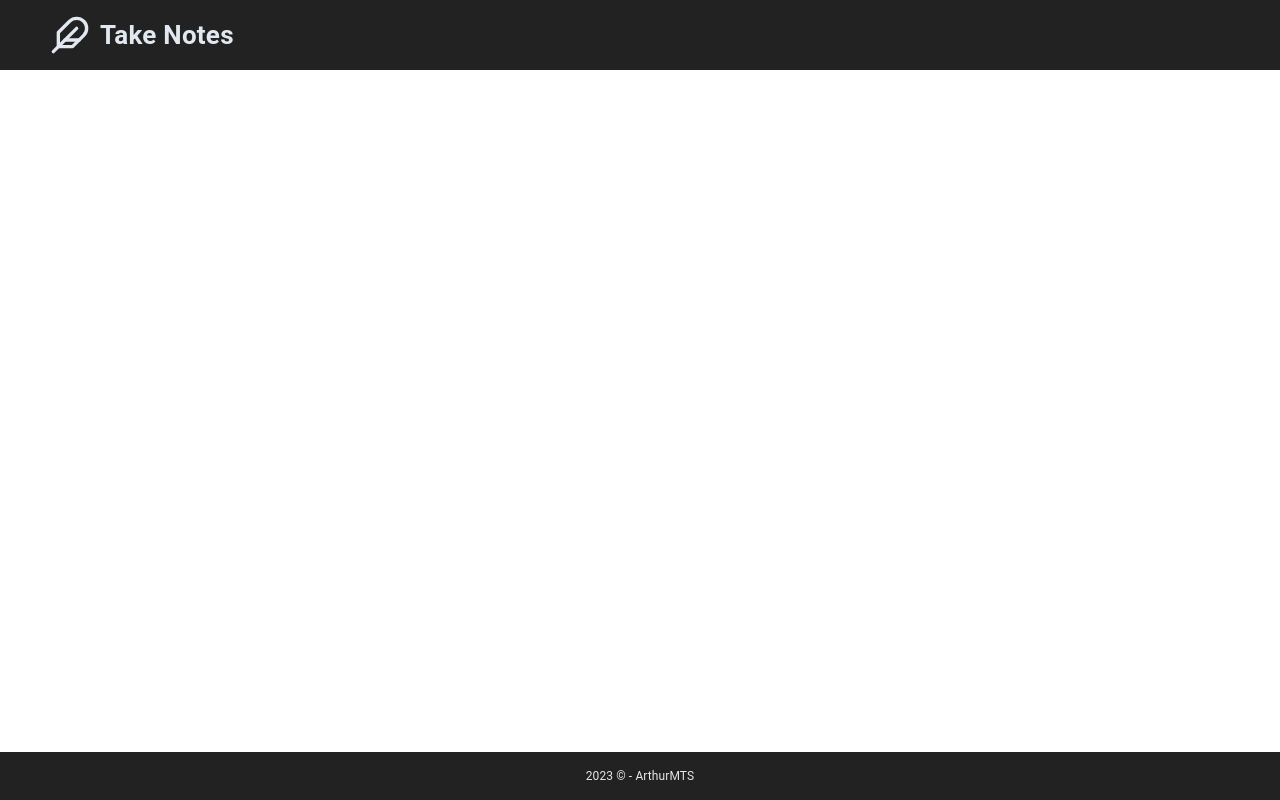
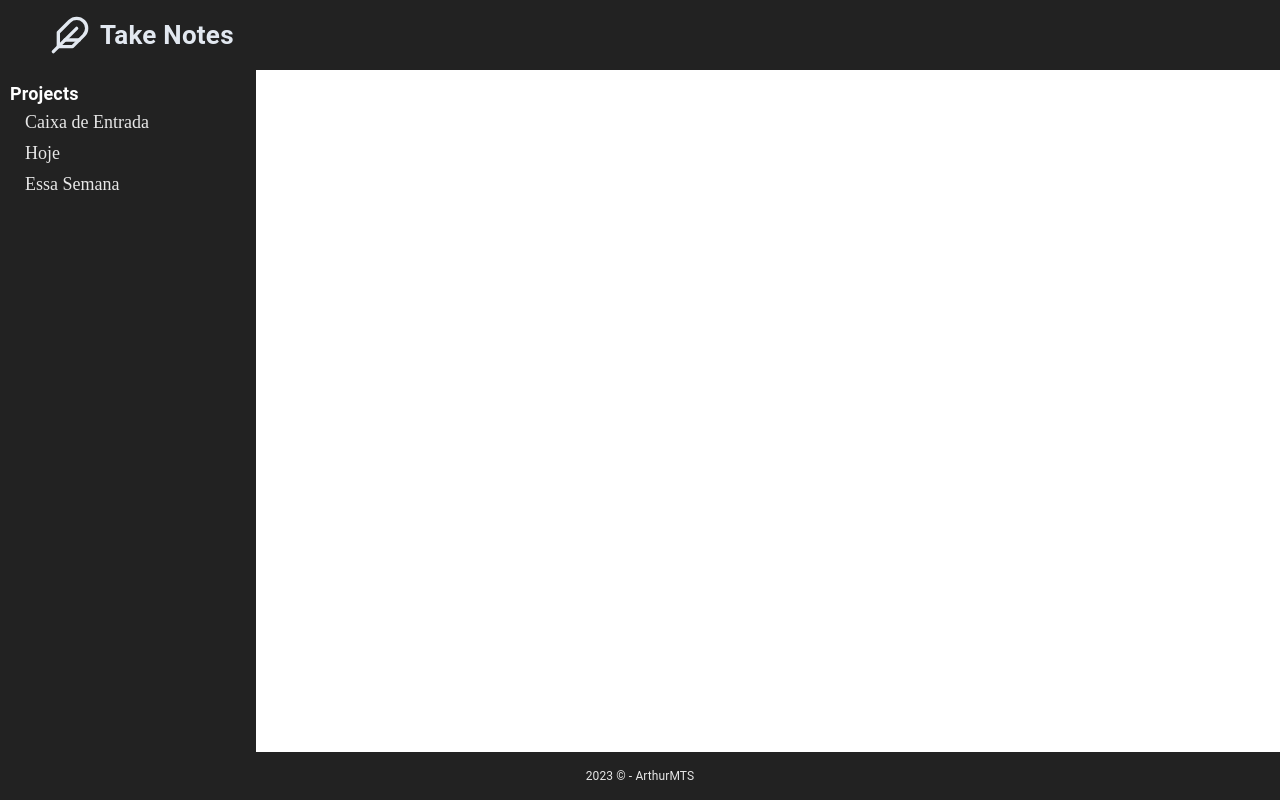
Before and after one commit to ArthurMTS/take-notes, a React (Vite) app: page / in a window 1280 px wide. Built offline with nearby package versions, Linux system fonts and the light colour scheme.

Commit message:
feat: menu lateral

```diff
--- /dev/null
+++ b/src/components/Menu/Menu.styles.ts
@@ -0,0 +1,38 @@
+import { styled, Box, Typography } from "@mui/material";
+
+export const MenuBox = styled(Box)({
+  display: "flex",
+  flexDirection: "column",
+  backgroundColor: "#222",
+  width: "20vw",
+  height: "calc(100vh - 118px)",
+  position: "absolute",
+  left: 0,
+  top: 70,
+});
+
+export const MenuTitle = styled(Typography)({
+  fontSize: 18,
+  fontWeight: 700,
+  color: "#FFF",
+  margin: "10px 10px 0",
+});
+
+export const MenuList = styled("ul")({
+  marginLeft: 20,
+});
+
+export const MenuProject = styled("li")({
+  fontSize: 18,
+  listStyle: "none",
+  color: "#E7E7E7",
+  padding: 5,
+  cursor: "pointer",
+  "&:last": {
+    marginBottom: 10,
+  },
+  "&:hover:before": {
+    content: '"🖊️ "',
+
+  },
+});
--- /dev/null
+++ b/src/components/Menu/Menu.tsx
@@ -0,0 +1,27 @@
+import { RootState } from "@/store";
+import { useSelector } from "react-redux";
+import React from "react";
+
+
+import { MenuBox, MenuList, MenuProject, MenuTitle } from "./Menu.styles";
+
+export const Menu: React.FC = () => {
+  const projects = useSelector((state: RootState) => state.projects.projects);
+
+  return (
+    <MenuBox>
+      <MenuTitle>Projects</MenuTitle>
+      <MenuList>
+        {
+          projects.map(project =>
+            <MenuProject
+              key={project.id}
+            >
+              {project.title}
+            </MenuProject>
+          )
+        }
+      </MenuList>
+    </MenuBox>
+  );
+};
--- /dev/null
+++ b/src/components/Menu/index.ts
@@ -0,0 +1 @@
+export { Menu } from "./Menu";
--- a/src/config/types.ts
+++ b/src/config/types.ts
@@ -13,6 +13,8 @@ export interface NoteData {
 }
 
 export interface ProjectData {
-	name: string;
+	id: number;
+	title: string;
 	notes: NoteData[];
+	deletable: boolean;
 }
--- a/src/views/Home/Home.tsx
+++ b/src/views/Home/Home.tsx
@@ -2,11 +2,13 @@ import React from "react";
 
 import { Header } from "@/components/Header";
 import { Footer } from "@/components/Footer";
+import { Menu } from "@/components/Menu";
 
 export const Home: React.FC = () => {
   return (
     <React.Fragment>
       <Header />
+      <Menu />
       <Footer />
     </React.Fragment>
   );
```
